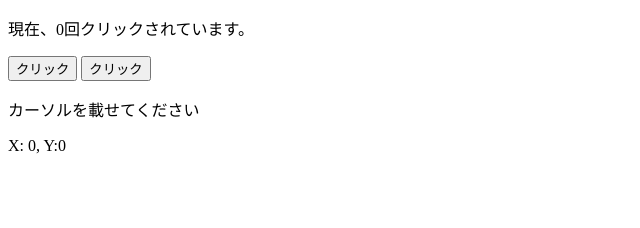
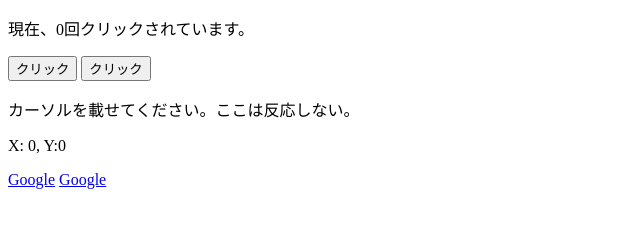
Before and after one commit to Kamezaki-jp/vue-practice, a plain HTML site: page von.html in a window 1280 px wide. Shown: the whole page, without its empty margins (0-640 px from the left). Drawn offline with nearby package versions, Linux system fonts and the light colour scheme.

Commit message:
stopPropagation practice

```diff
--- a/von.html
+++ b/von.html
@@ -16,8 +16,11 @@
     <button v-on:click="number += 1">クリック</button>
     <button v-on:click="countUp">クリック</button>
 
-    <p v-on:mousemove="changeMousePosition">カーソルを載せてください</p>
+    <p v-on:mousemove="changeMousePosition">カーソルを載せてください。<span v-on:mousemove.stop.prevent>ここは反応しない。</span></p>
     <p>X: {{x}}, Y:{{y}}</p>
+
+    <a v-on:click="noEvent" href="https://google.com">Google</a>
+    <a v-on:click.prevent href="https://google.com">Google</a>
   </div>
 
   <script src="von.js"></script>
--- a/von.js
+++ b/von.js
@@ -12,6 +12,10 @@ new Vue ({
     changeMousePosition: function(event) {
       this.x = event.clientX;
       this.y = event.clientY;
+    },
+    noEvent: function(event) {
+      // デフォルトの挙動を動作させない
+      event.preventDefault();
     }
   }
 })
```
